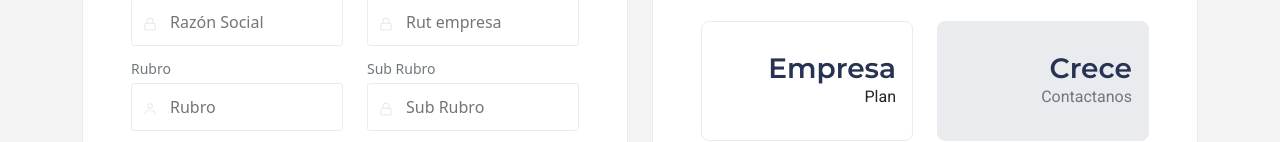
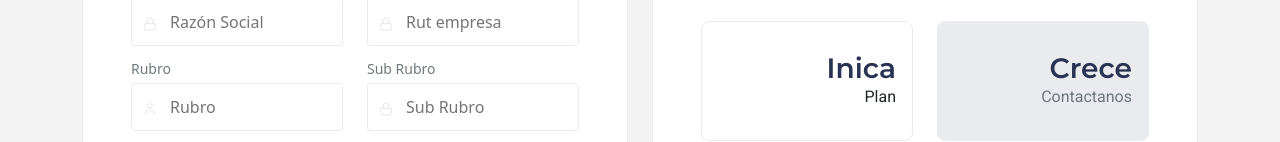
Before and after one commit to bmlabs-a360/demo_neva, a plain HTML site: page termino-registro.html in a window 1280 px wide. Shown: the part 230-372 px from the top of the page. Drawn offline with Linux system fonts and the light colour scheme.

Commit message:
modificacion nombre de plan

```diff
--- a/termino-registro.html
+++ b/termino-registro.html
@@ -148,7 +148,7 @@
                                 <div class="row">
                                     <div class="col-6 ">
                                         <div class="services card-producto">
-                                            <h3>Empresa</h3>
+                                            <h3>Inica</h3>
                                             <p>Plan</p>
                                         </div>
                                     </div>
```
